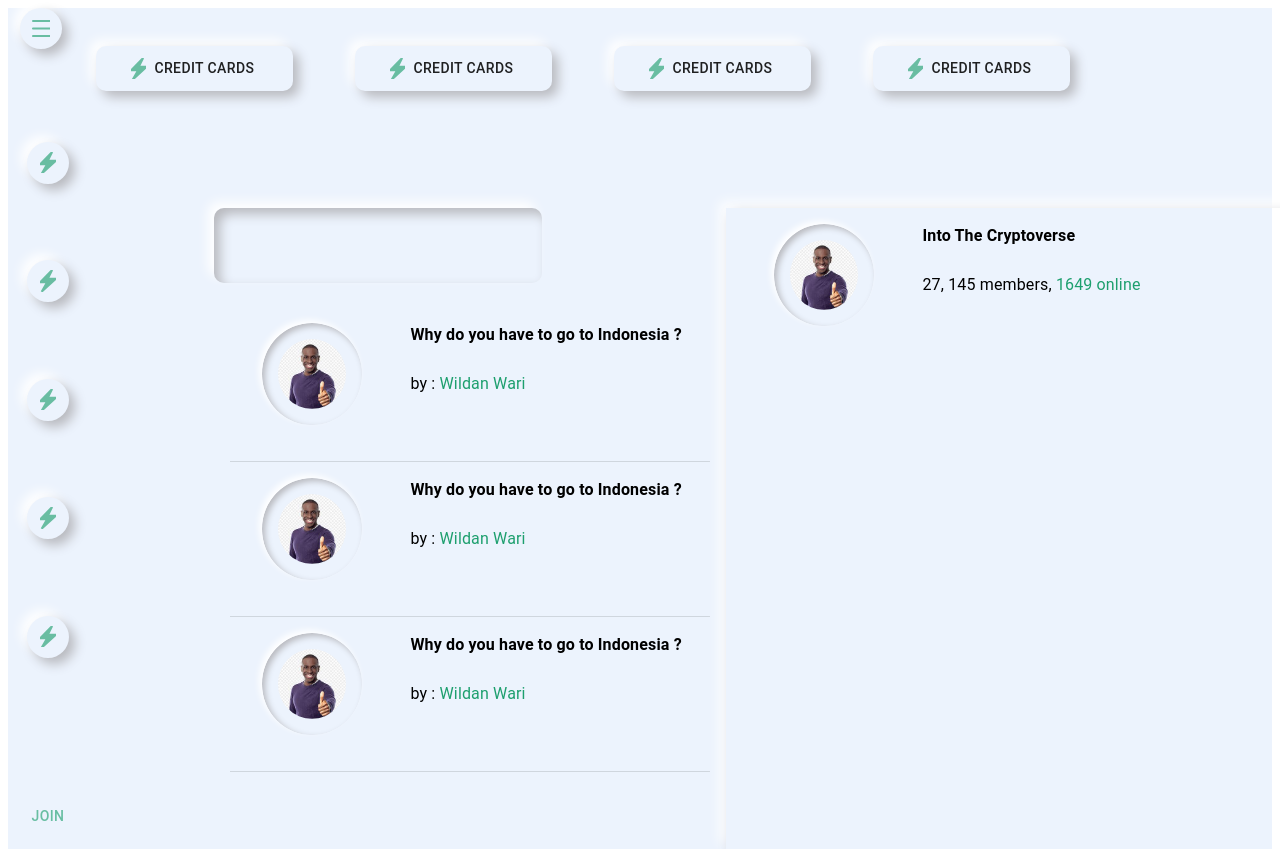
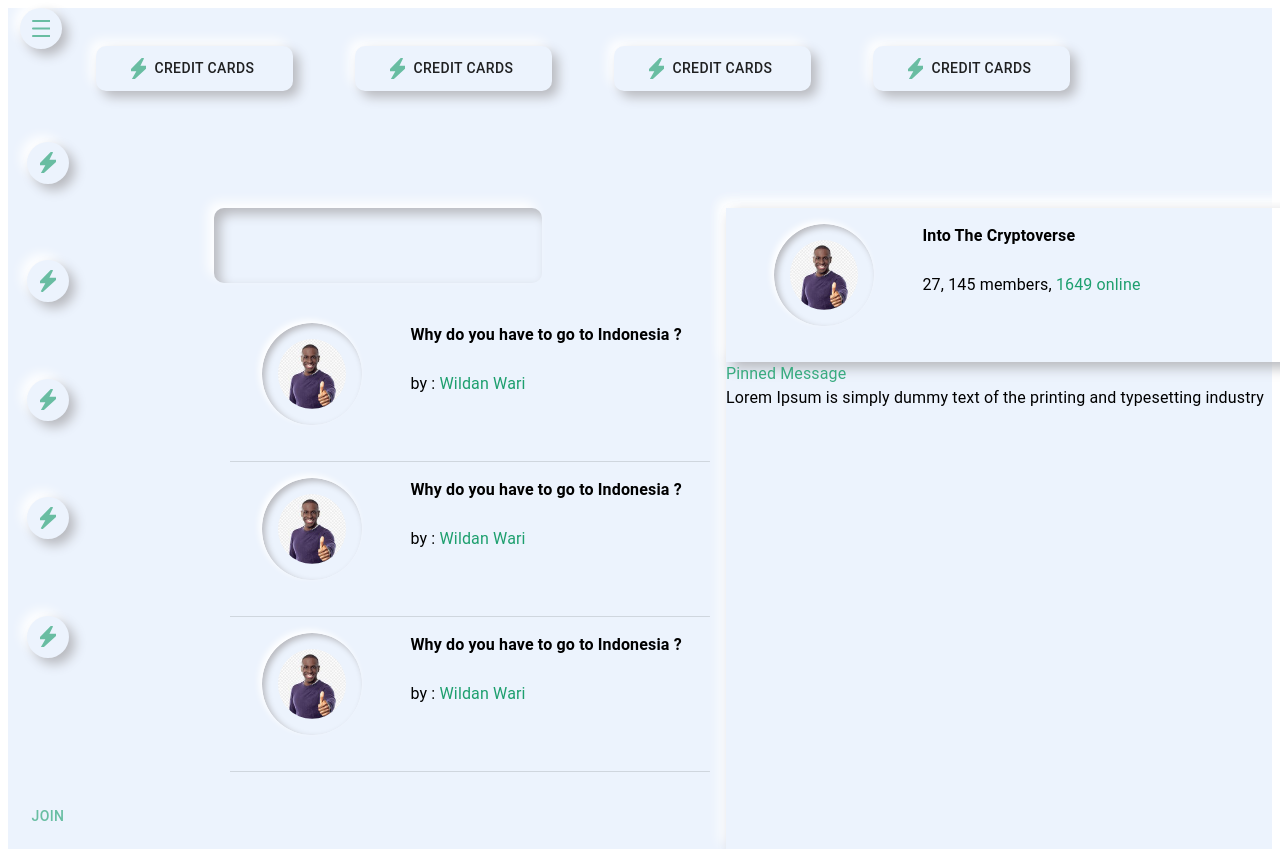
Before and after one commit to luigimorel/credit-berkley, a React (Create React App) app: page /messenger in a window 1280 px wide. Shown: the top 849 px of the page. Built offline with nearby package versions, Linux system fonts and the light colour scheme.

Commit message:
Some work on the messenger section

```diff
--- a/src/ui/messenger/components/messengerChat.tsx
+++ b/src/ui/messenger/components/messengerChat.tsx
@@ -1,14 +1,19 @@
-import React from 'react';
+import React, { useState } from 'react';
 import { makeStyles, Box, Grid, Typography } from '@material-ui/core';
-
+import { ReactComponent as LightningIcon } from '../../../assets/feedIcons/Lightining-icon.svg';
+import { ReactComponent as Ellipsis } from '../../../assets/feedIcons/Ellipsis.svg';
 import placeholderImage from '../../../assets/person.jpg';
+import { FaEllipsisH, FaSearch, FaThumbtack } from 'react-icons/fa';
+import { SearchRounded } from '@material-ui/icons';
 
 const useStyles = makeStyles((theme) => ({
     mainContainer: {
         width: '700px',
+
     },
     header: {
-        height: '110px',
+        height: 'auto   ',
+        boxShadow: '6px 6px 12px #b8b9be, -6px -6px 12px #ffffff !important',
     },
     messageContainer: {
         marginLeft: '3rem',
@@ -17,7 +22,7 @@ const useStyles = makeStyles((theme) => ({
         marginTop: '1rem',
         '&::hover': {
             boxShadow:
-                'ins    et 6px 6px 12px #b8b9be, -6px -6px 12px #ffffff !important',
+                'inset 6px 6px 12px #b8b9be, -6px -6px 12px #ffffff !important',
         },
     },
     groupAvatar: {
@@ -38,13 +43,26 @@ const useStyles = makeStyles((theme) => ({
         fontWeight: 600,
         paddingBottom: '25px',
     },
+    iconsContainer: {
+        margin: '2rem',
+    },
+    pinnedMessage: {
+        height: '75px',
+    },
 }));
 const MessengerChat = () => {
     const classes = useStyles();
 
+    const [MessengerMenu, setMessengerMenu] = useState(false);
+
     return (
         <div className={classes.mainContainer}>
-            <div className={classes.header}>
+            <Box
+                className={classes.header}
+                display="flex"
+                flexDirection="row"
+                justifyContent="space-between"
+            >
                 <Box
                     display="flex"
                     flexDirection="row"
@@ -58,18 +76,51 @@ const MessengerChat = () => {
                         />
                     </Box>
                     <Box className={classes.textContainer}>
-                        <Typography component="p" className={classes.groupHeader}>
+                        <Typography
+                            component="p"
+                            className={classes.groupHeader}
+                        >
                             Into The Cryptoverse{' '}
                         </Typography>
                         <Typography component="p">
-                            27, 145 members, {' '}
+                            27, 145 members,{' '}
                             <span style={{ color: '#1D9F6E' }}>
                                 1649 online{' '}
-                                </span>
+                            </span>
                         </Typography>
                     </Box>
                 </Box>
-            </div>
+                <Box
+                    display="flex"
+                    flexDirection="row"
+                    className={classes.iconsContainer}
+                >
+                    <SearchRounded color="secondary" fontSize="large" />
+                    <Ellipsis color="#69BDA2" height="2rem" />
+                </Box>
+            </Box>
+
+            <Box
+                display="flex"
+                flexDirection="row"
+                justifyContent="space-between"
+                className={classes.pinnedMessage}
+            >
+                <Box>
+                    <Typography variant="body1" style={{ color: '#39AB80' }}>
+                        Pinned Message
+                    </Typography>
+
+                    <Typography component="p">
+                        Lorem Ipsum is simply dummy text of the printing and
+                        typesetting industry
+                    </Typography>
+                </Box>
+
+                <Box>
+                    <FaThumbtack color="#69BDA2" fontSize="1.5rem" />
+                </Box>
+            </Box>
         </div>
     );
 };
```
Also changed, not shown: src/assets/feedIcons/Ellipsis.svg (added).
